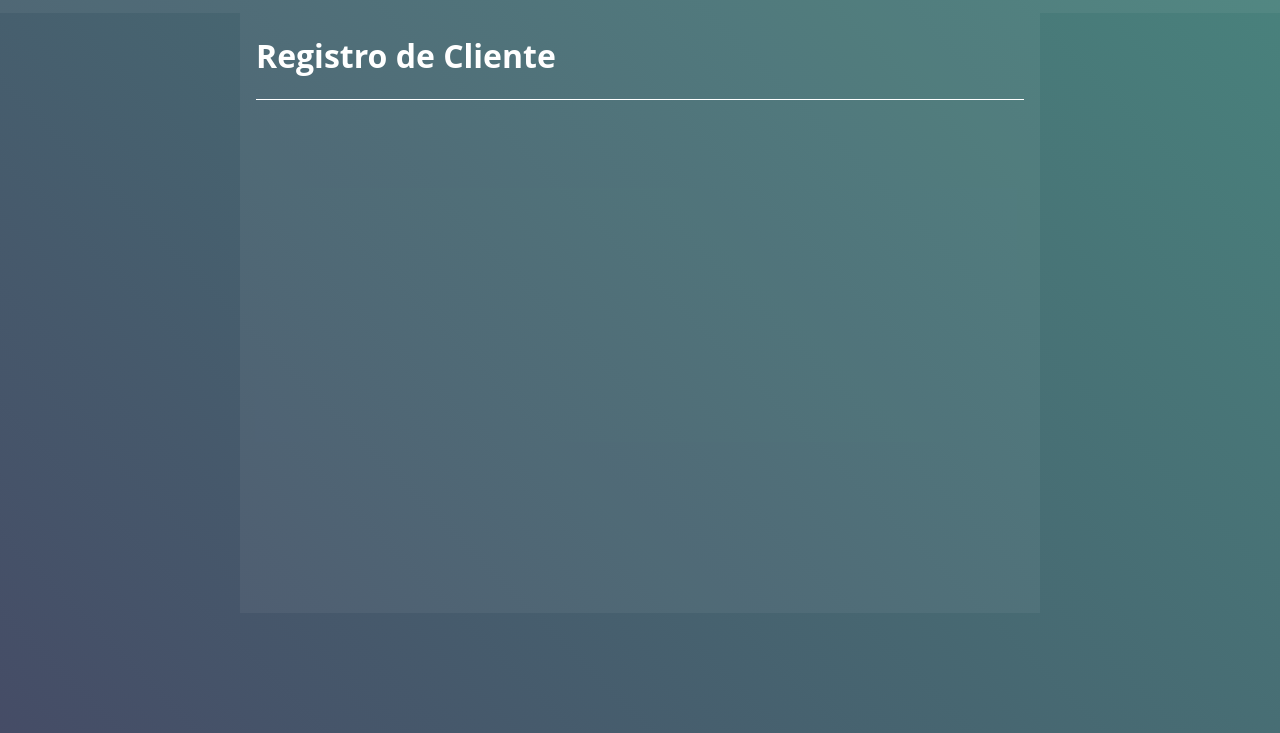
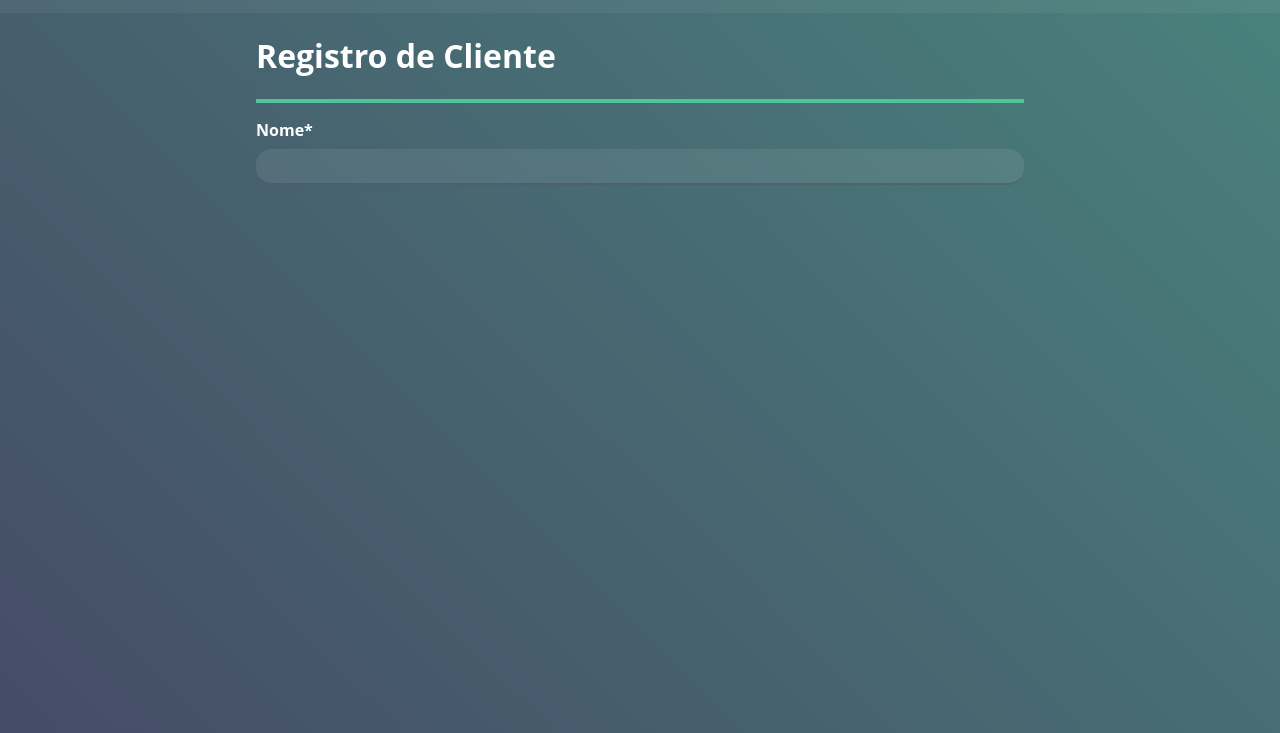
Before and after one commit to wilsondefreitas-dev/credere-teste, a plain HTML site: page index.html in a window 1280 px wide. Shown: the part 67-800 px from the top of the page. Drawn offline with Linux system fonts and the light colour scheme; files whose address does not match are found by name.

Commit message:
input container done

```diff
--- a/index.html
+++ b/index.html
@@ -63,7 +63,7 @@
         height: 600px;
         padding: 0 1rem;
 
-        background-color: rgba(255, 255, 255, 0.05);
+        /* background-color: rgba(255, 255, 255, 0.05); */
 
     }
 
@@ -80,9 +80,41 @@
     .divider{
 
         width: 100%;
-        height: 1px;
-        background-color: white;
+        height: 4px;
+        background-color: #4ec498;
 
+    }
+
+
+    /* FORM */
+
+    .input_container{
+
+        display: flex;
+        flex-direction: column;
+        padding-top: 1rem;
+        font-size: 16px;
+        font-weight: bold;
+
+    }
+
+    .input_container input{
+
+        margin-top: 0.5rem;
+        font-size: 16px;
+        background-color: rgba(255, 255, 255, 0.08);
+        border: none;
+        border-bottom: 2px solid rgba(69, 76, 102, 0.5);
+        padding: 0.5rem;
+        color: white;
+        border-radius: 1rem;
+
+    }
+
+    .input_container input:focus{
+        outline: none;
+        color: rgb(192, 192, 192);
+        border-bottom-color: white;
     }
 
 </style>
@@ -104,6 +136,17 @@
 
             <div class="divider"></div>
 
+            <form>
+
+                <div class="input_container">
+
+                    <label for="name" title="Inserir nome completo do cliente">Nome*</label>
+                    <input type="text" name="name" id="name" required>
+
+                </div>
+
+            </form>
+
         </div>
 
     </div>
```
